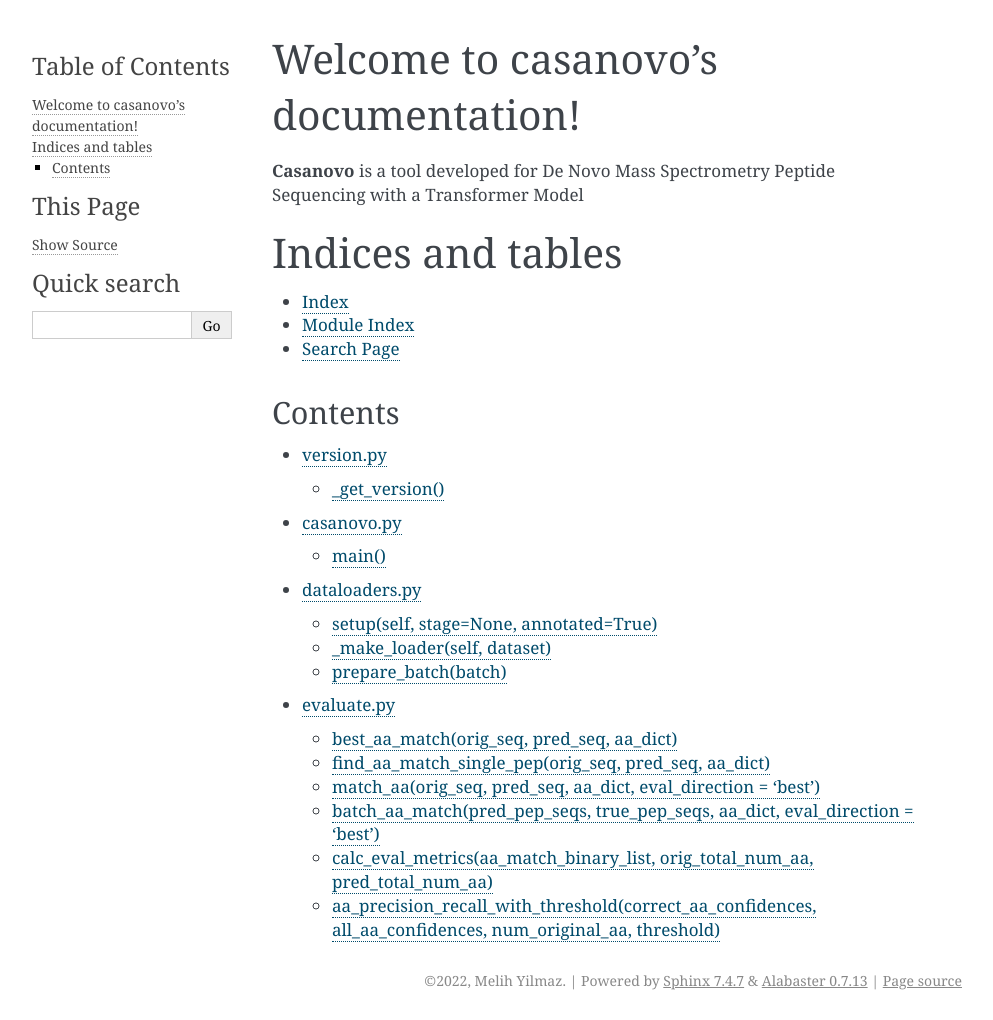
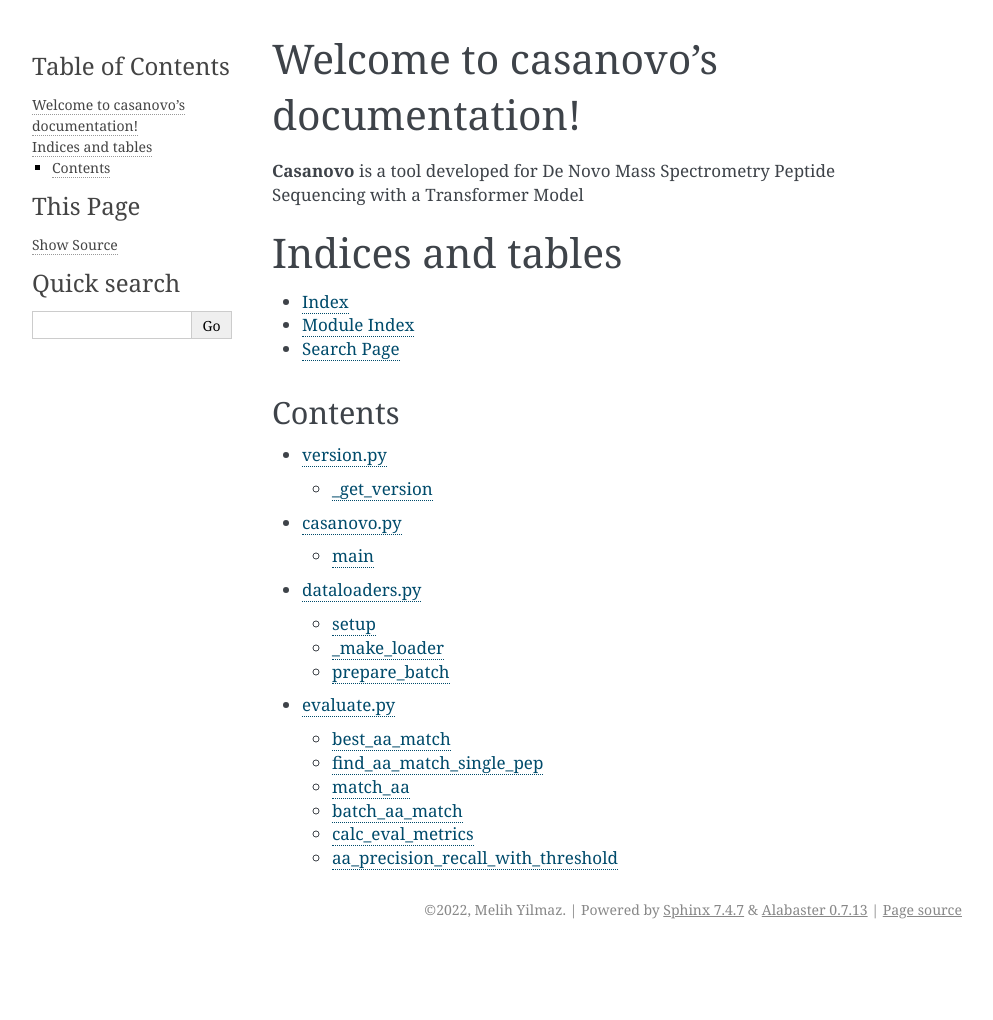
Before and after one commit to Noble-Lab/casanovo, a Sphinx documentation site: the page built from docs/source/index.rst, in a window 1280 px wide. Shown: the whole page, without its empty margins (148-1141 px from the left). Built offline with Sphinx 7.4.7, drawn with Linux system fonts in a browser that asks for light colours; after the commit the page ends 949 px from its top, so only the background shows below that.

Commit message:
smal fix

```diff
--- a/docs/source/methods.rst
+++ b/docs/source/methods.rst
@@ -1,7 +1,7 @@
 version.py
 ==========
 
-_get_version()
+_get_version
 --------------
 
 .. autofunction:: casanovo.version._get_version()
@@ -9,7 +9,7 @@
 casanovo.py
 ===========
 
-main()
+main
 ------
 
 .. autofunction:: casanovo.casanovo.main()
@@ -17,50 +17,51 @@
 dataloaders.py
 ==============
 
-setup(self, stage=None, annotated=True)
+setup
 ---------------------------------------
 
 .. autofunction:: casanovo.denovo.dataloaders.DeNovoDataModule.setup()
 
-_make_loader(self, dataset)
+_make_loader
 ---------------------------
 
 .. autofunction:: casanovo.denovo.dataloaders.DeNovoDataModule._make_loader()
 
-prepare_batch(batch)
+prepare_batch
 --------------------
 
 .. autofunction:: casanovo.denovo.dataloaders.prepare_batch()
 
+
 evaluate.py
 ===========
 
-best_aa_match(orig_seq, pred_seq, aa_dict)
+best_aa_match
 ------------------------------------------
 
 .. autofunction:: casanovo.denovo.evaluate.best_aa_match()
 
-find_aa_match_single_pep(orig_seq, pred_seq, aa_dict)
+find_aa_match_single_pep
 -----------------------------------------------------
 
 .. autofunction:: casanovo.denovo.evaluate.find_aa_match_single_pep()
 
-match_aa(orig_seq, pred_seq, aa_dict, eval_direction = 'best')
+match_aa
 --------------------------------------------------------------
 
 .. autofunction:: casanovo.denovo.evaluate.match_aa()
 
-batch_aa_match(pred_pep_seqs, true_pep_seqs, aa_dict, eval_direction = 'best')
+batch_aa_match
 ------------------------------------------------------------------------------
 
 .. autofunction:: casanovo.denovo.evaluate.batch_aa_match()
 
-calc_eval_metrics(aa_match_binary_list, orig_total_num_aa, pred_total_num_aa)
+calc_eval_metrics
 -----------------------------------------------------------------------------
 
 .. autofunction:: casanovo.denovo.evaluate.calc_eval_metrics()
 
-aa_precision_recall_with_threshold(correct_aa_confidences, all_aa_confidences, num_original_aa, threshold)
+aa_precision_recall_with_threshold
 ----------------------------------------------------------------------------------------------------------
 
 .. autofunction:: casanovo.denovo.evaluate.aa_precision_recall_with_threshold()
```
